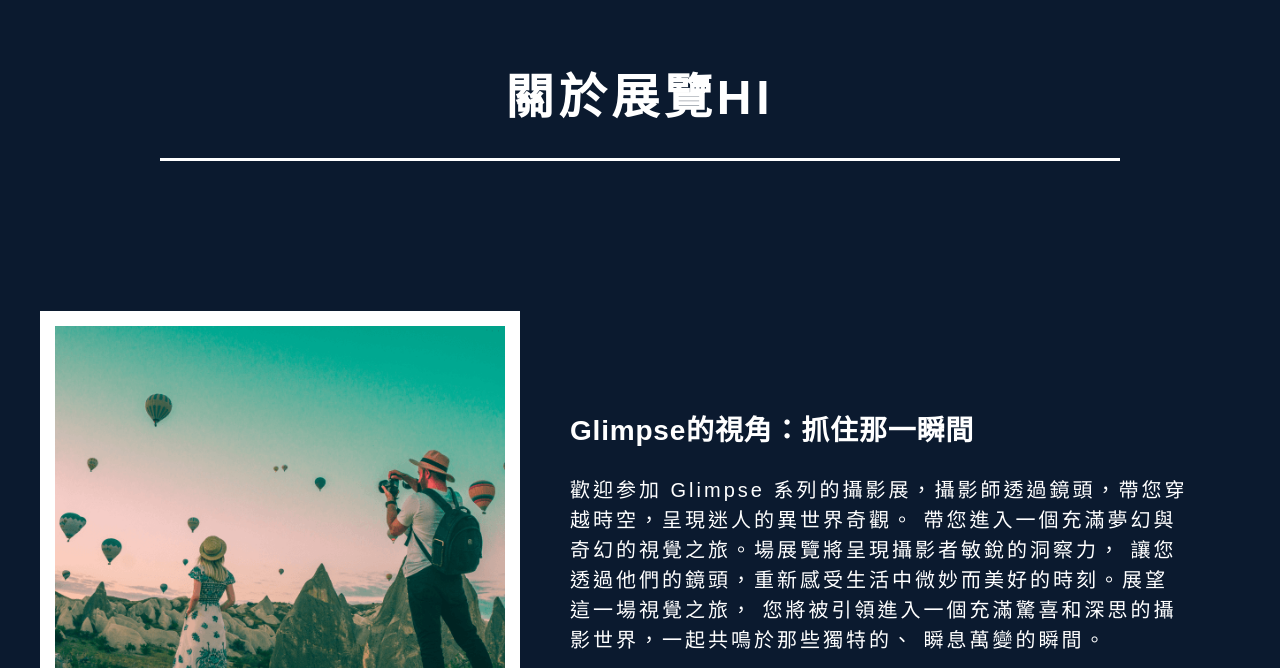
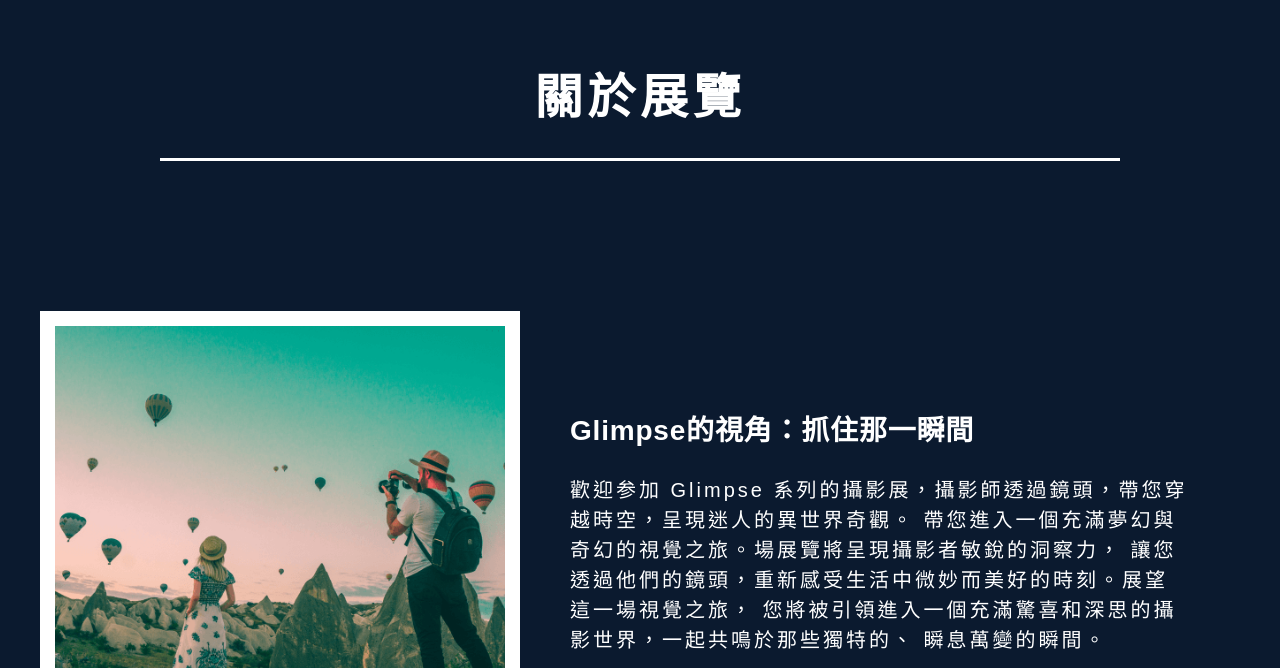
Before and after one commit to cjun2351/test, a plain HTML site: page about_us.html in a window 1280 px wide. Shown: the part 132-800 px from the top of the page. Drawn offline with Linux system fonts and the light colour scheme.

Commit message:
modify HI

```diff
--- a/about_us.html
+++ b/about_us.html
@@ -36,7 +36,7 @@
       <section id="page-title">
         <div class="container">
           <div class="title">
-            <h1>關於展覽HI</h1>
+            <h1>關於展覽</h1>
           </div>
         </div>
       </section>
```
